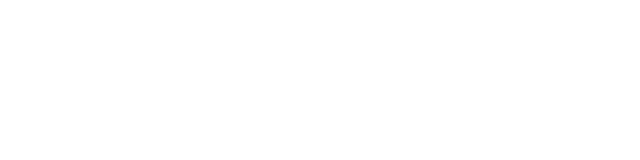
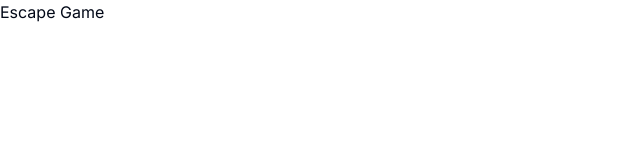
Before and after one commit to SebastienLaurentt/Escape-Game, a Next.js app: page / in a window 1280 px wide. Shown: the top 160 px of the page, without its empty margins (0-640 px from the left). Built offline with nearby package versions, Linux system fonts and the light colour scheme.

Commit message:
update home page and create root and auth folder

```diff
--- a/app/page.tsx
+++ b/app/(root)/page.tsx
@@ -1,9 +1,7 @@
-import Image from "next/image";
-
 export default function Home() {
   return (
     <main className="">
-
+      <h1>Escape Game </h1>
     </main>
   );
 }
```
